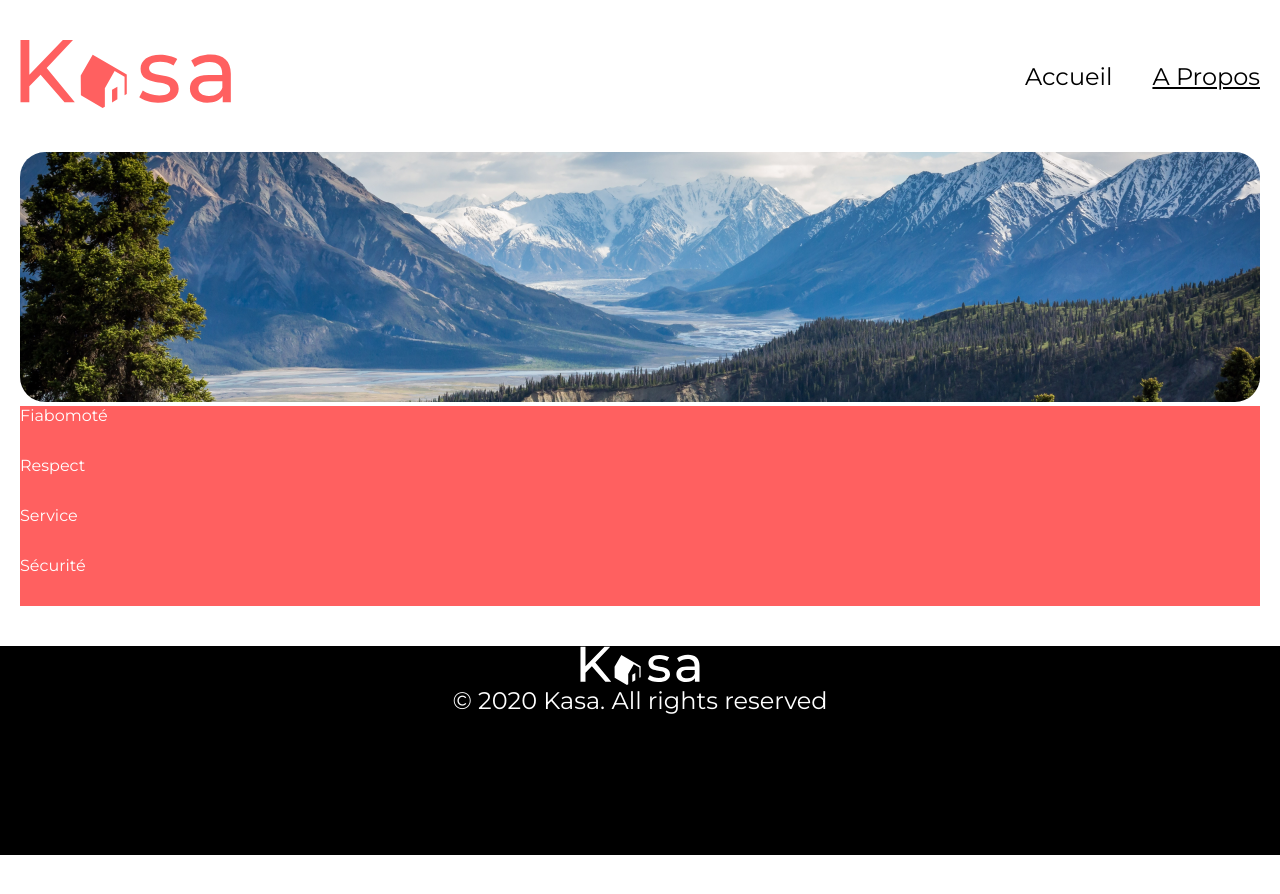
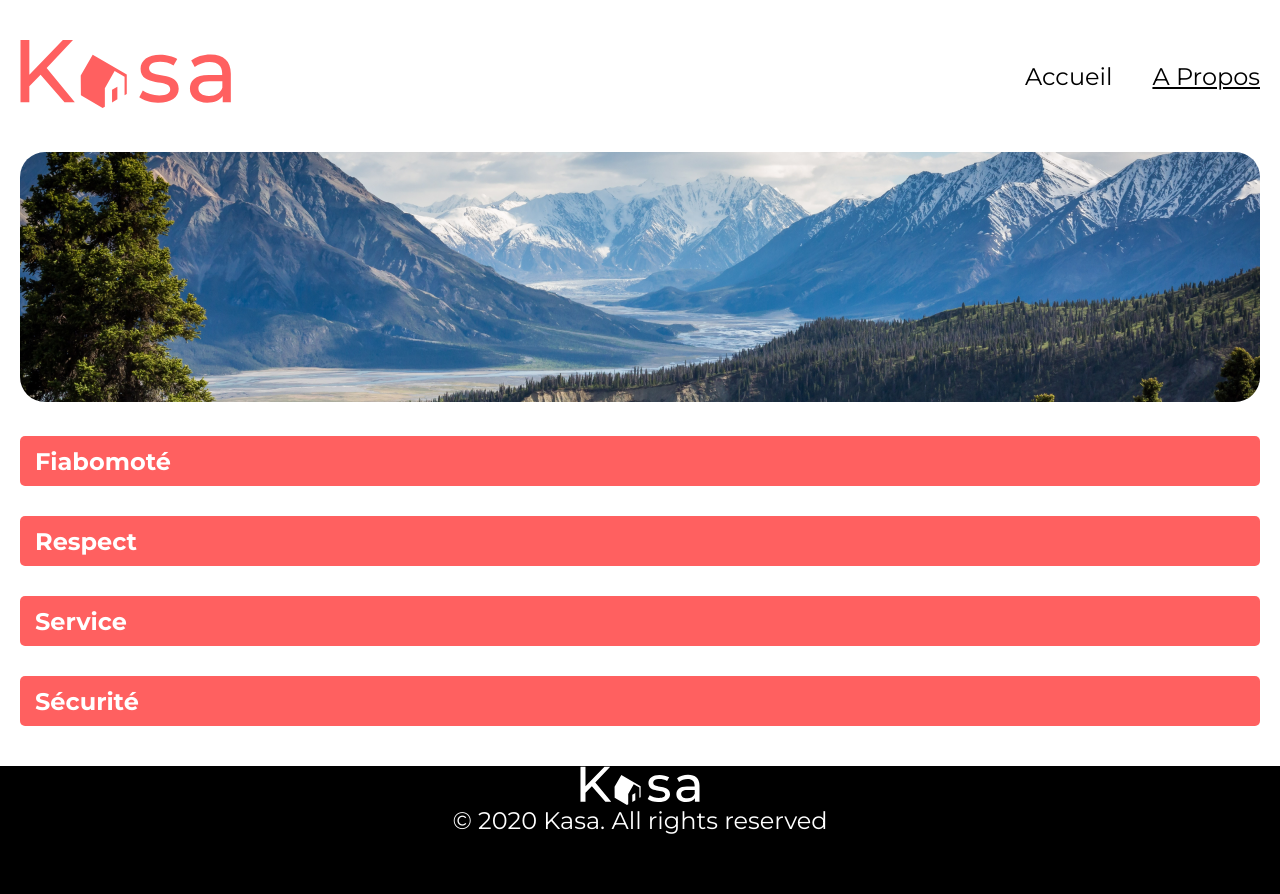
Before and after one commit to Harakt/projet8-kasa, a React (Vite) app: page /propos in a window 1280 px wide. Shown: the top 894 px of the page. Before the commit the page ends 855 px from the top, so only its background shows below. Built offline with nearby package versions, Linux system fonts and the light colour scheme.

Commit message:
Changement Style dropdown

```diff
--- a/src/components/Dropdown/dropdown.jsx
+++ b/src/components/Dropdown/dropdown.jsx
@@ -11,9 +11,13 @@ function Dropdown({ title, text }) {
   return (
     <div className="dropdownContainer">
       <div className="dropdownButton" onClick={handleClick}>
-        {title}
+        <span className="dropdownButtonText">{title}</span>
       </div>
-      {visible && <div className="dropdownText">{text}</div>}
+      {visible && (
+        <div className="dropdownContent">
+          <span className="dropdownContentText">{text}</span>
+        </div>
+      )}
     </div>
   )
 }
--- a/src/components/Dropdown/dropdown.scss
+++ b/src/components/Dropdown/dropdown.scss
@@ -2,18 +2,33 @@
   display: flex;
   align-items: center;
   flex-direction: column;
+  margin-top: 30px;
 }
 
 .dropdownButton {
+  display: flex;
+  align-items: center;
   height: 50px;
+  width: 100%;
   background-color: #ff6060;
-  width: 100%;
+  border-radius: 5px;
+}
+
+.dropdownButtonText {
+  padding-left: 15px;
+  font-size: 24px;
+  font-weight: bold;
   color: white;
 }
 
-.dropdownText {
+.dropdownContent {
+  padding: 15px 0px;
   background-color: #f6f6f6;
   height: 50px;
   width: 100%;
-  padding: 20px;
 }
+
+.dropdownContentText {
+  padding-left: 25px;
+  font-size: 20px;
+}
--- a/src/pages/Propos/propos.scss
+++ b/src/pages/Propos/propos.scss
@@ -2,6 +2,10 @@
   max-width: 1240px;
   margin: auto;
   margin-bottom: 40px;
+}
+
+.proposDropdown {
+  margin-top: 20px;
 }
 
 .proposCover {
```
